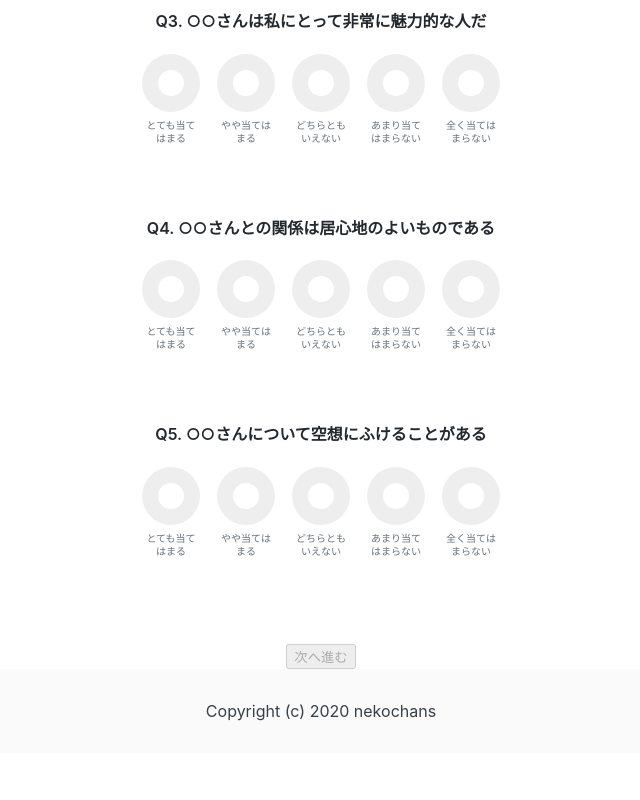
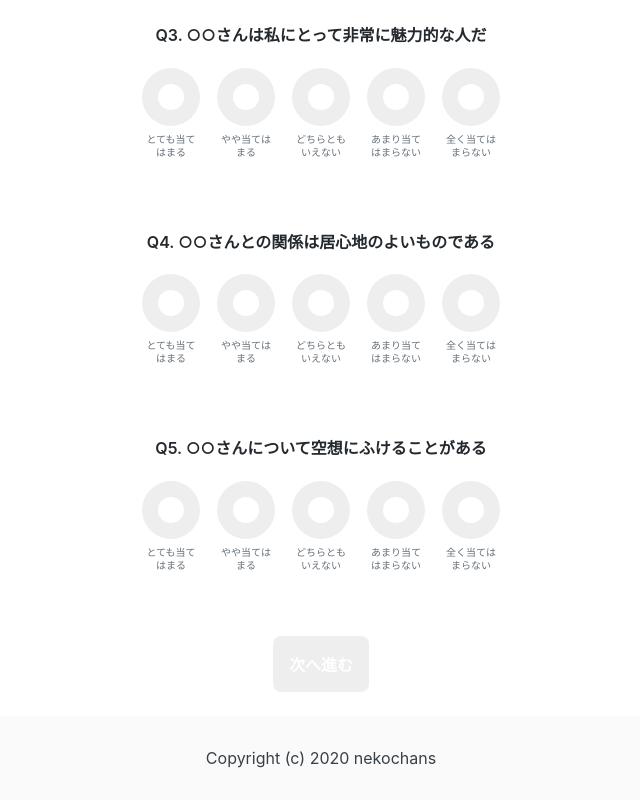
Before and after one commit to nekochans/love-psychology-web, a React (Create React App) app: page /analysis in a window 1280 px wide. Shown: the part 559-1359 px from the top of the page, without its empty margins (319-959 px from the left). Before the commit the page ends 1312 px from the top, so only its background shows below. Built offline with nearby package versions, Linux system fonts and the light colour scheme.

Commit message:
:sparkles: #12 ボタンのスタイルを追加

```diff
--- a/src/components/Home.tsx
+++ b/src/components/Home.tsx
@@ -54,9 +54,9 @@ const Home: FC = () => {
           </ElementSection>
         </Elements>
       </Content>
-      <TestLink to="/analysis">
+      <AnalysisLink to="/analysis">
         <span>診断する！</span>
-      </TestLink>
+      </AnalysisLink>
     </Section>
   );
 };
@@ -195,7 +195,7 @@ export const ElementDescription = styled.p`
 `;
 
 // 診断ページへのリンク
-export const TestLink = styled(Link)`
+export const AnalysisLink = styled(Link)`
   background-color: ${theme.colors.pink};
   color: ${theme.text.reverse};
   align-items: center;
@@ -204,6 +204,7 @@ export const TestLink = styled(Link)`
   padding: 16px;
   font-weight: 700;
   text-decoration: none;
+  font-size: 16px;
 `;
 
 export default Home;
--- a/src/features/analysis/Analysis.tsx
+++ b/src/features/analysis/Analysis.tsx
@@ -105,24 +105,37 @@ const Analysis: FC<{}> = () => {
         ))}
       </QuestionList>
       {currentPage === pageCount ? (
-        <Link
+        <ResultLink
           to="/result"
+          disabled={disableNextButton}
           style={{ pointerEvents: disableNextButton ? 'none' : 'auto' }}
         >
           診断結果へ
-        </Link>
+        </ResultLink>
       ) : (
-        <button type="submit" disabled={disableNextButton} onClick={onClick}>
+        <NextButton
+          type="submit"
+          disabled={disableNextButton}
+          onClick={onClick}
+        >
           次へ進む
-        </button>
+        </NextButton>
       )}
     </Section>
   );
 };
 
-interface RadioIconProps {
+type RadioIconProps = {
   checked: boolean;
-}
+};
+
+type NextButtonProps = {
+  disabled: boolean;
+};
+
+type ResultLinkProps = {
+  disabled: boolean;
+};
 
 const Section = styled.div`
   align-items: center;
@@ -148,10 +161,13 @@ const QuestionTitle = styled.p`
 export const QuestionList = styled.ul`
   list-style-type: none;
   padding: 0 10px;
+  margin: 30px 0 30px;
 `;
 
 export const QuestionListItem = styled.li`
-  margin-bottom: 60px;
+  :not(:last-child) {
+    margin-bottom: 60px;
+  }
 `;
 
 export const ChoiceFieldset = styled.fieldset`
@@ -222,4 +238,31 @@ const HiddenRadio = styled.input`
   display: none;
 `;
 
+export const NextButton = styled.button<NextButtonProps>`
+  background-color: ${props =>
+    props.disabled ? theme.colors.disabled : theme.colors.pink};
+  border: none;
+  color: ${theme.text.reverse};
+  align-items: center;
+  border-radius: 8px;
+  margin: 24px 0 24px;
+  padding: 16px;
+  font-weight: 700;
+  text-decoration: none;
+  font-size: 16px;
+`;
+
+export const ResultLink = styled(Link)<ResultLinkProps>`
+  background-color: ${props =>
+    props.disabled ? theme.colors.disabled : theme.colors.pink};
+  color: ${theme.text.reverse};
+  align-items: center;
+  border-radius: 8px;
+  margin: 24px 0 24px;
+  padding: 16px;
+  font-weight: 700;
+  text-decoration: none;
+  font-size: 16px;
+`;
+
 export default Analysis;
--- a/src/theme/index.ts
+++ b/src/theme/index.ts
@@ -11,6 +11,7 @@ const theme: DefaultTheme = {
     pink: '#f67280',
     darkpink: '#c06c84',
     purple: '#6c567b',
+    disabled: '#eeeeee',
   },
   text: {
     default: '#24292E',
--- a/src/theme/styled.d.ts
+++ b/src/theme/styled.d.ts
@@ -12,6 +12,7 @@ declare module 'styled-components' {
       pink: string;
       darkpink: string;
       purple: string;
+      disabled: string;
     };
     text: {
       default: string;
```
